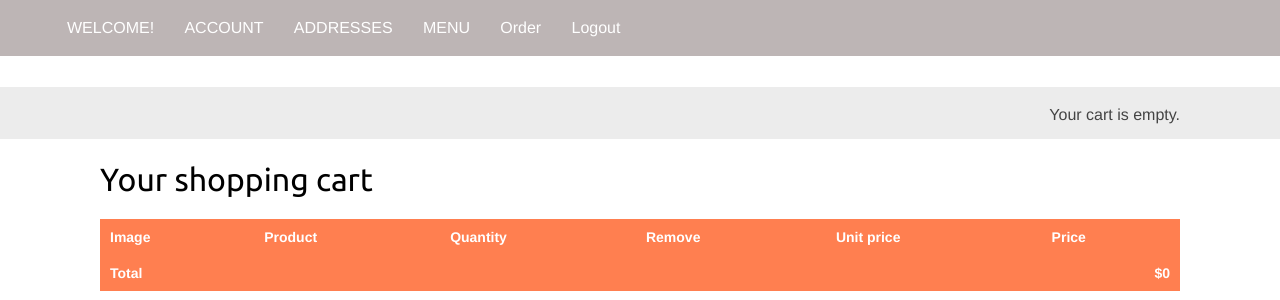
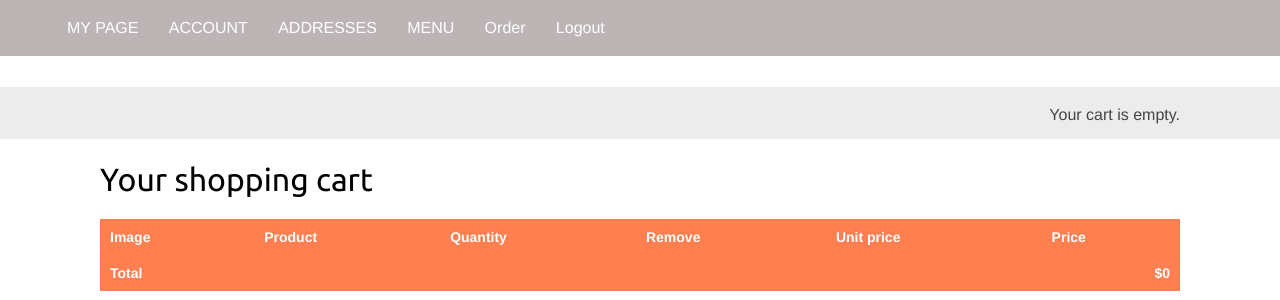
Before and after one commit to cjuanito797/group_project, a Django app: page /cart/ in a window 1280 px wide. Shown: the top 300 px of the page. Run offline with Django 3.2, Linux system fonts and the light colour scheme.

Commit message:
Update base.html

```diff
--- a/chineseSpicyFlavor/templates/shop/base.html
+++ b/chineseSpicyFlavor/templates/shop/base.html
@@ -13,9 +13,10 @@
 <div class="top">
     <div style="text-align: center;">
         <ul>
-            <li><a href="#">WELCOME!</a></li>
+            <li><a href="{% url 'chineseSpicyFlavor:customerView' %}">MY PAGE</a></li>
+
             <li><a href="#">ACCOUNT</a>
-            <ul>
+                <ul>
 
                     <li><a href="{% url 'chineseSpicyFlavor:edit' %}">Edit Account</a></li>
 
@@ -23,7 +24,7 @@
             </li>
 
             <li><a href="#">ADDRESSES</a>
-            <ul>
+                <ul>
 
                     <li><a href="{% url 'chineseSpicyFlavor:address_new' %}">Add an address</a></li>
                     <li><a href="{% url 'chineseSpicyFlavor:displayAddresses' %}">My Addresses</a></li>
@@ -46,9 +47,9 @@
                 </ul>
             </li>
 
-                <ul>
-                    <li><a href="{% url 'chineseSpicyFlavor:logout' %}">Logout</a></li>
-                </ul>
+            <ul>
+                <li><a href="{% url 'chineseSpicyFlavor:logout' %}">Logout</a></li>
+            </ul>
         </ul>
     </div>
 </div>
```
